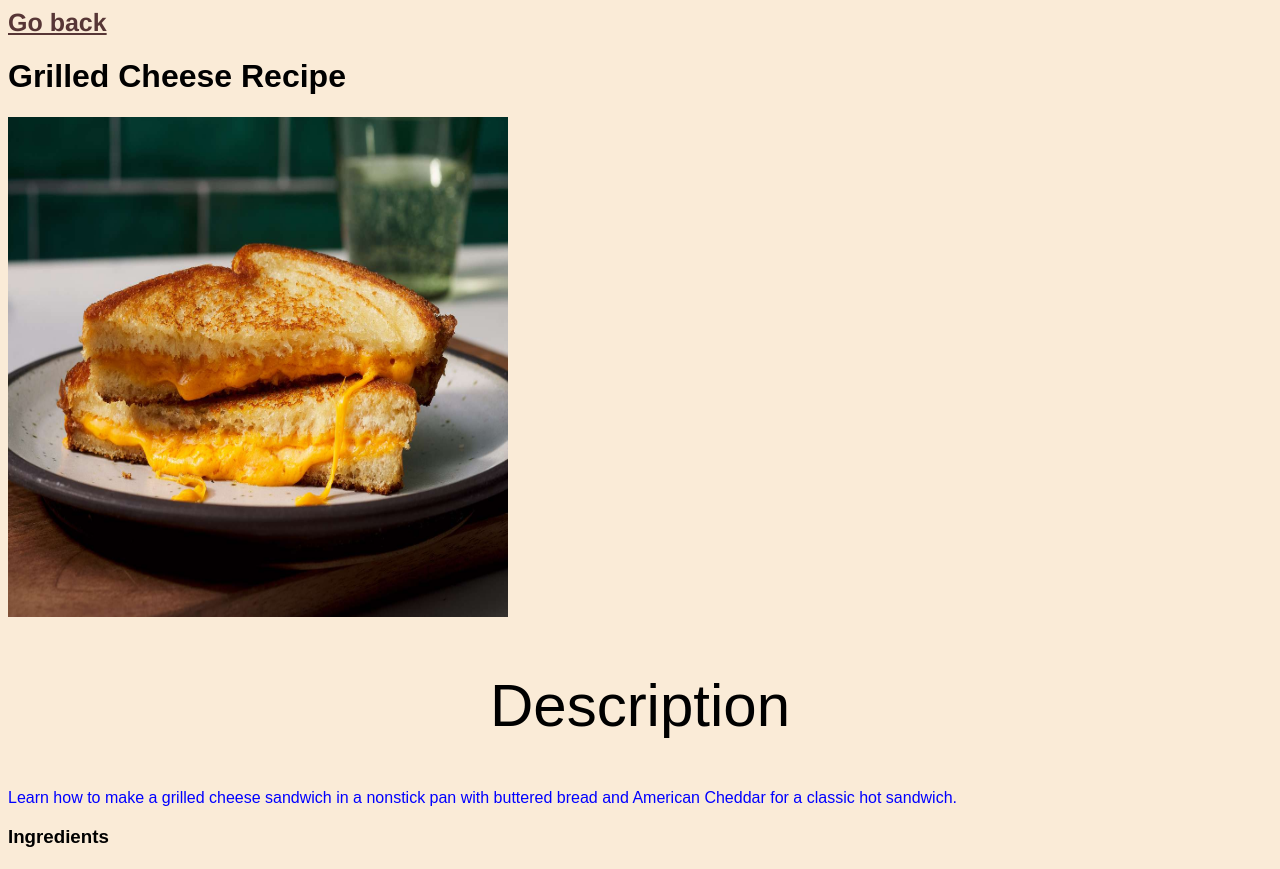
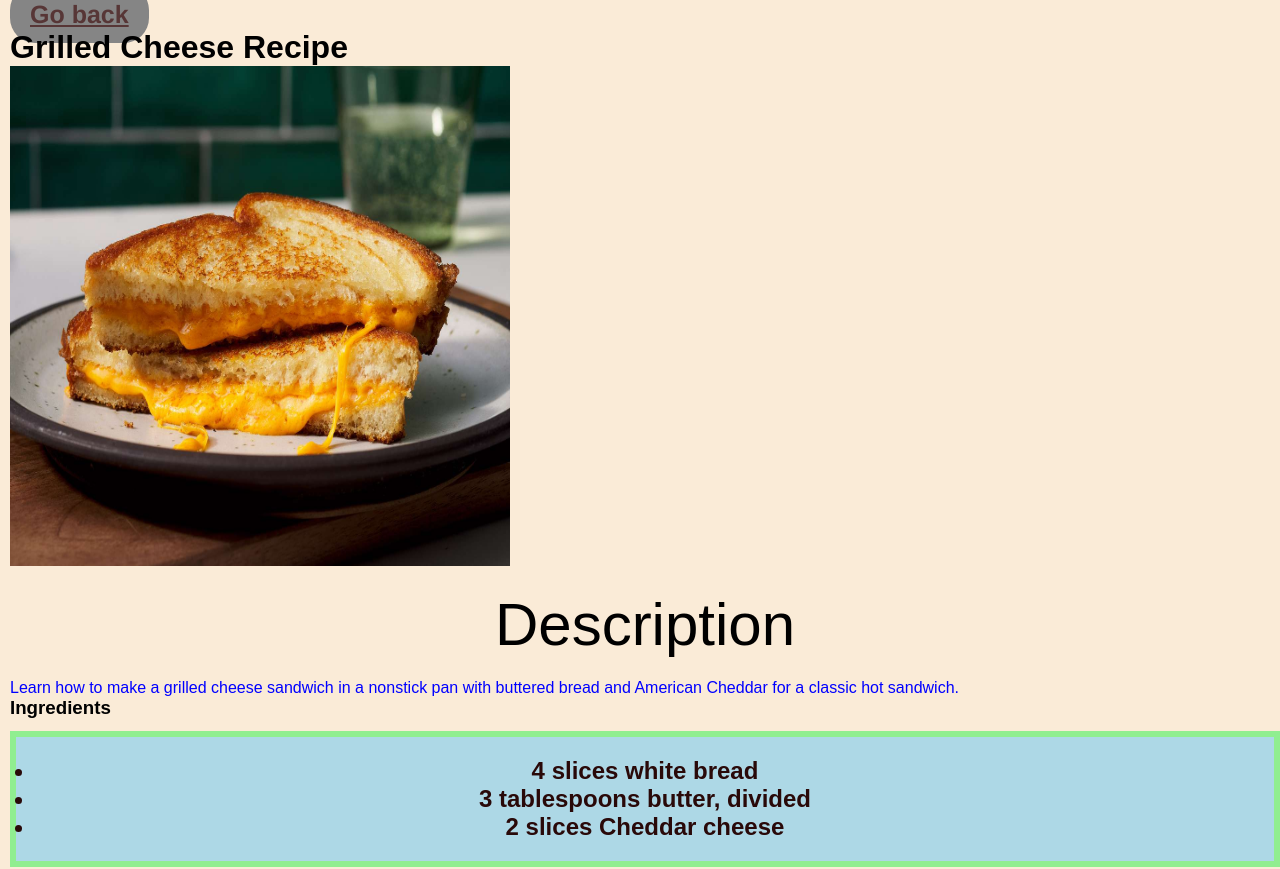
Before and after one commit to DarkGleator/odin-recipes, a plain HTML site: page recipes/grilled.html in a window 1280 px wide. Shown: the top 869 px of the page. Drawn offline with Linux system fonts and the light colour scheme.

Commit message:
Change css to test new stuff

```diff
--- a/styles.css
+++ b/styles.css
@@ -1,6 +1,13 @@
+*{
+    margin: 0px;
+    padding: 0px;
+    box-sizing: border-box;
+}
+
 body {
     font-family: Arial, Helvetica, sans-serif;
     background-color: antiquewhite;
+    margin-left: 10px;
 }
 
 .lista{
@@ -8,16 +15,22 @@ body {
     font-weight: 800;
     color: green;
     background-color: lightblue;
+    text-align: center;
+    margin: 12px auto;
+    padding: 20px 20px;
+    border: 6px solid lightgreen;
 }
 
 .title{
     font-weight: 200;
     font-size: 60px;
     text-align: center;
+    margin: 20px ;
 }
 
 .lista-o{
     background-color: rgb(92, 92, 18);
+    padding: 25px;
 }
 
 #volta{
@@ -25,6 +38,9 @@ body {
     font-weight: 800;
     color: rgb(87, 54, 54);
     font-size: 25px;
+    padding: 15px 20px;
+    background-color: rgb(133, 133, 133);
+    border-radius: 25px;
 }
 
 li{
```
